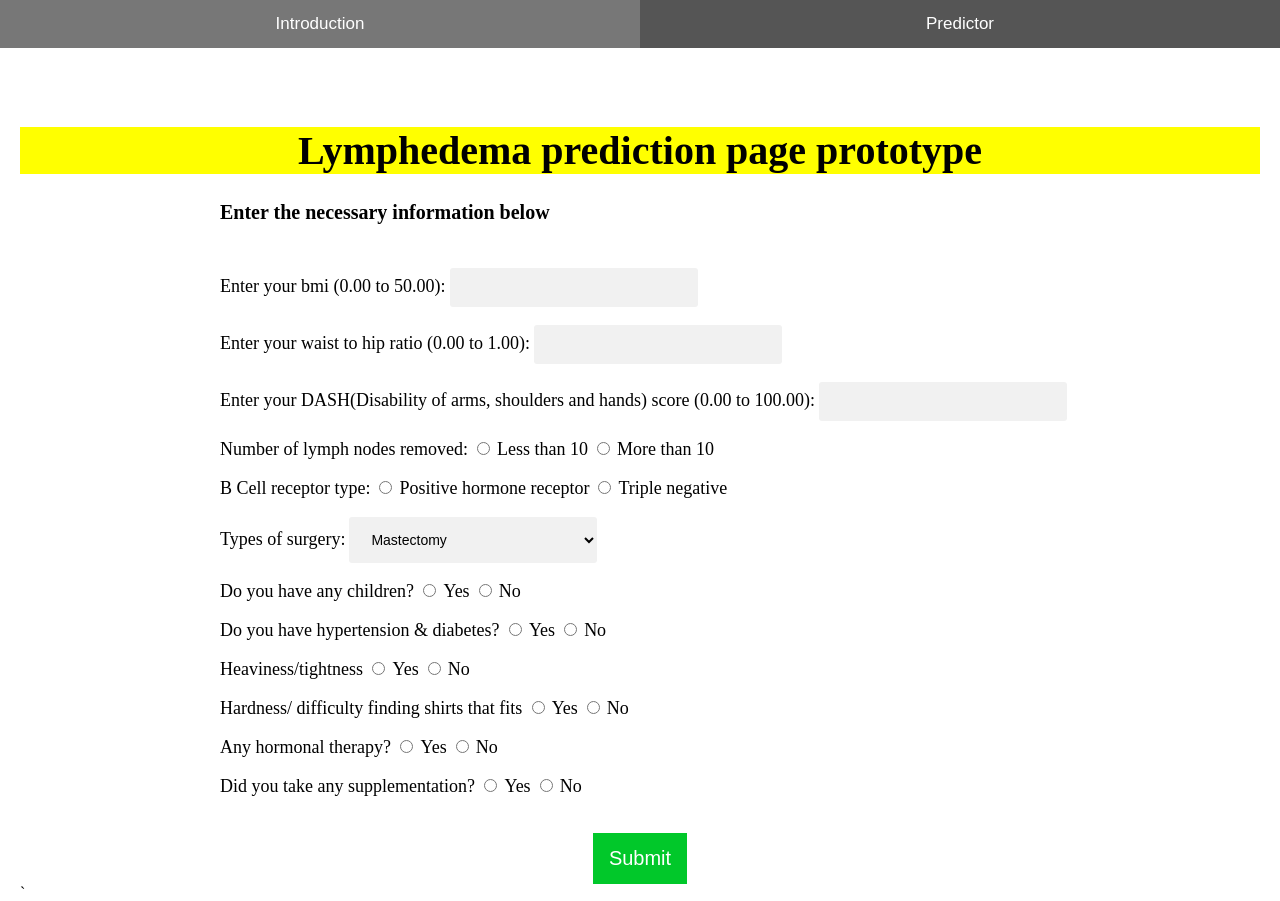
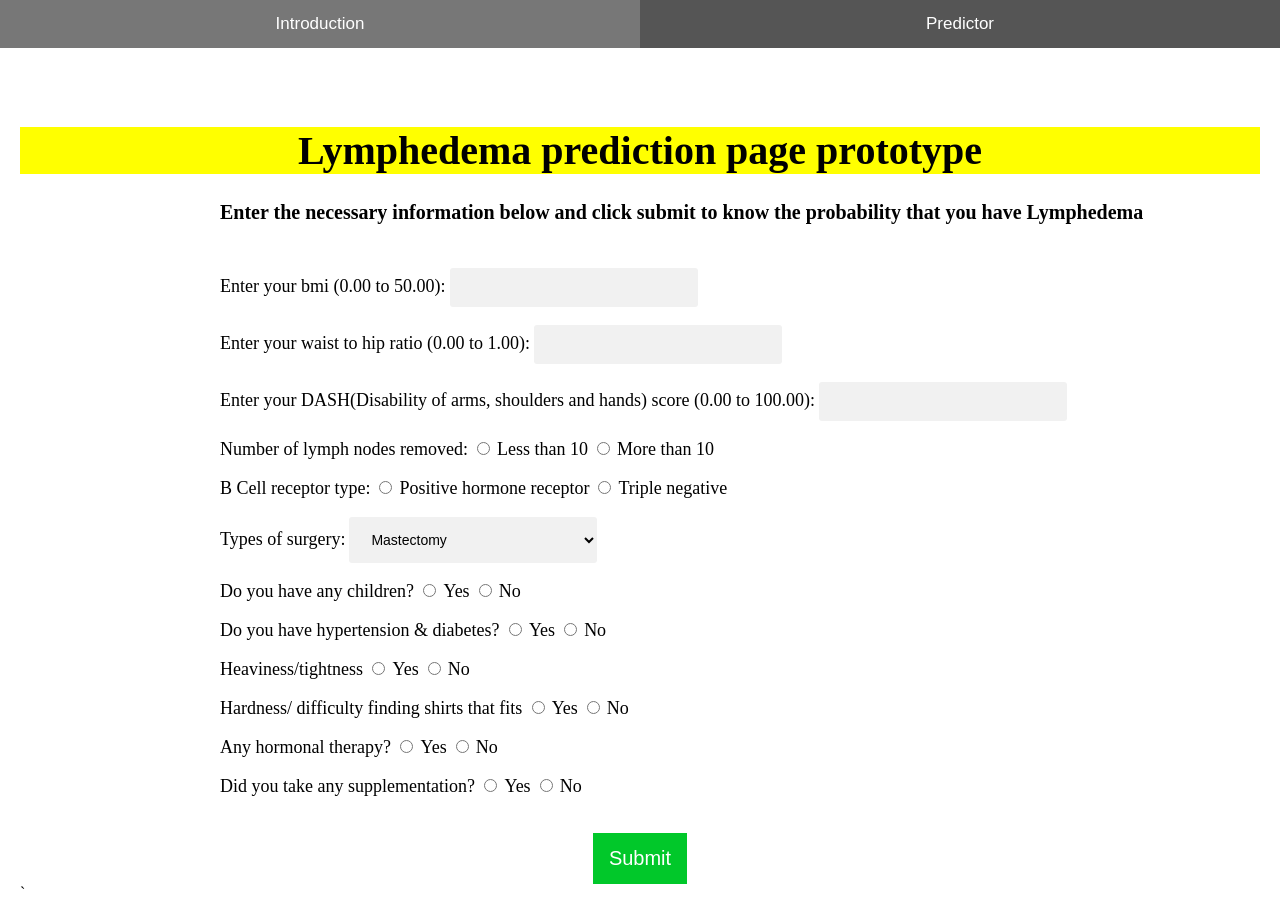
Before and after one commit to ganjiajiat/FIT3162_GIT, a Flask app: template Web/v2/templates/indexv2.html in a window 1280 px wide, after a click on "Predictor". Shown: the top 901 px of the page. Run offline with Flask 2, Linux system fonts and the light colour scheme; the template is opened without the code that fills it, so the values that code supplies are empty; some libraries are stand-ins or nearby versions.

Commit message:
Added some comments

```diff
--- a/Web/v2/templates/indexv2.html
+++ b/Web/v2/templates/indexv2.html
@@ -2,6 +2,7 @@
 <html>
 <head>
 	<title>Lymphedema prediction prototype</title>
+	<!--css styling-->
 	<style>
 	body, html {
   	height: 100%;
@@ -129,11 +130,12 @@
 			integrity="sha256-DZAnKJ/6XZ9si04Hgrsxu/8s717jcIzLy3oi35EouyE="
 			crossorigin="anonymous">
 	</script>
+	<!--javascript, jquery together with ajax to send the form data to the api server -->
 	<script type="text/javascript">
 		var server = "http://127.0.0.1:5001";
 		var to_send = {'bmi':0,'waist_hip_ratio':0,'lymph_removed':0,'dash_score':0,'bc_receptor':0,'surgery_type':0,'ss2':0,'children':0,'hypertension_diabetes':0,'ss1':0,'h_therapy':0,'supplements':0};
-		function update_var()
-		{
+		//function to populate to_send variable with form data
+		function update_var(){
 			var waist_hip = parseFloat($("#waist_hip_ratio").val());
 			var bmi = parseFloat($("#bmi").val());
 			var lymph_removed =parseFloat($("input[name=lymph_removed]:checked").val());
@@ -195,7 +197,6 @@
 	<button class="tablink" onclick="openPage('Intro')" id="defaultOpen">Introduction</button>
 	<button class="tablink" onclick="openPage('Submission')">Predictor</button>
 
-
 	<div id="Intro" class="tabcontent">
 		<h1>Lymphedema prototype</h1>
 		<h3>What is Lymphedema?</h3>
@@ -214,9 +215,8 @@
 	<div id="Submission" class="tabcontent" style="display:none">
 		<h1>Lymphedema prediction page prototype</h1>
 
-
 		<form  class="form" method="POST">
-			<h4>Enter the necessary information below</h4>
+			<h4>Enter the necessary information below and click submit to know the probability that you have Lymphedema</h4>
 			<br>
 			<label for="bmi">Enter your bmi (0.00 to 50.00): </label>
 			<input type="number" name="bmi" id="bmi" min="0" max="50" step="0.01">
@@ -235,7 +235,6 @@
 			<label for="lm1" class="radio">Less than 10</label>
 			<input type="radio" id="lm2" name="lymph_removed" value="2">
 			<label for="lm2" class="radio">More than 10</label>
-
 			<br>
 			<br>
 			<label >B Cell receptor type:</label>
```
